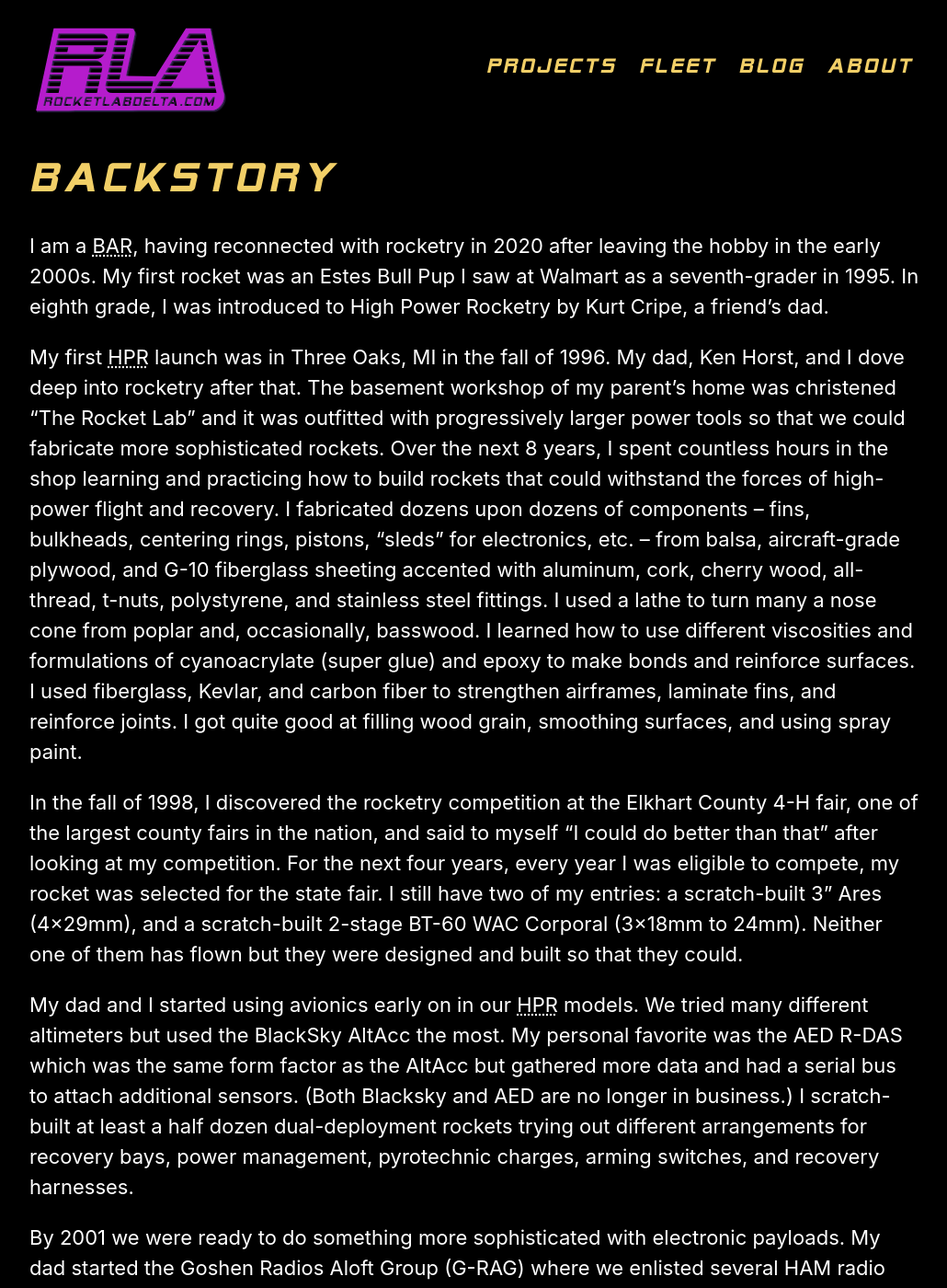
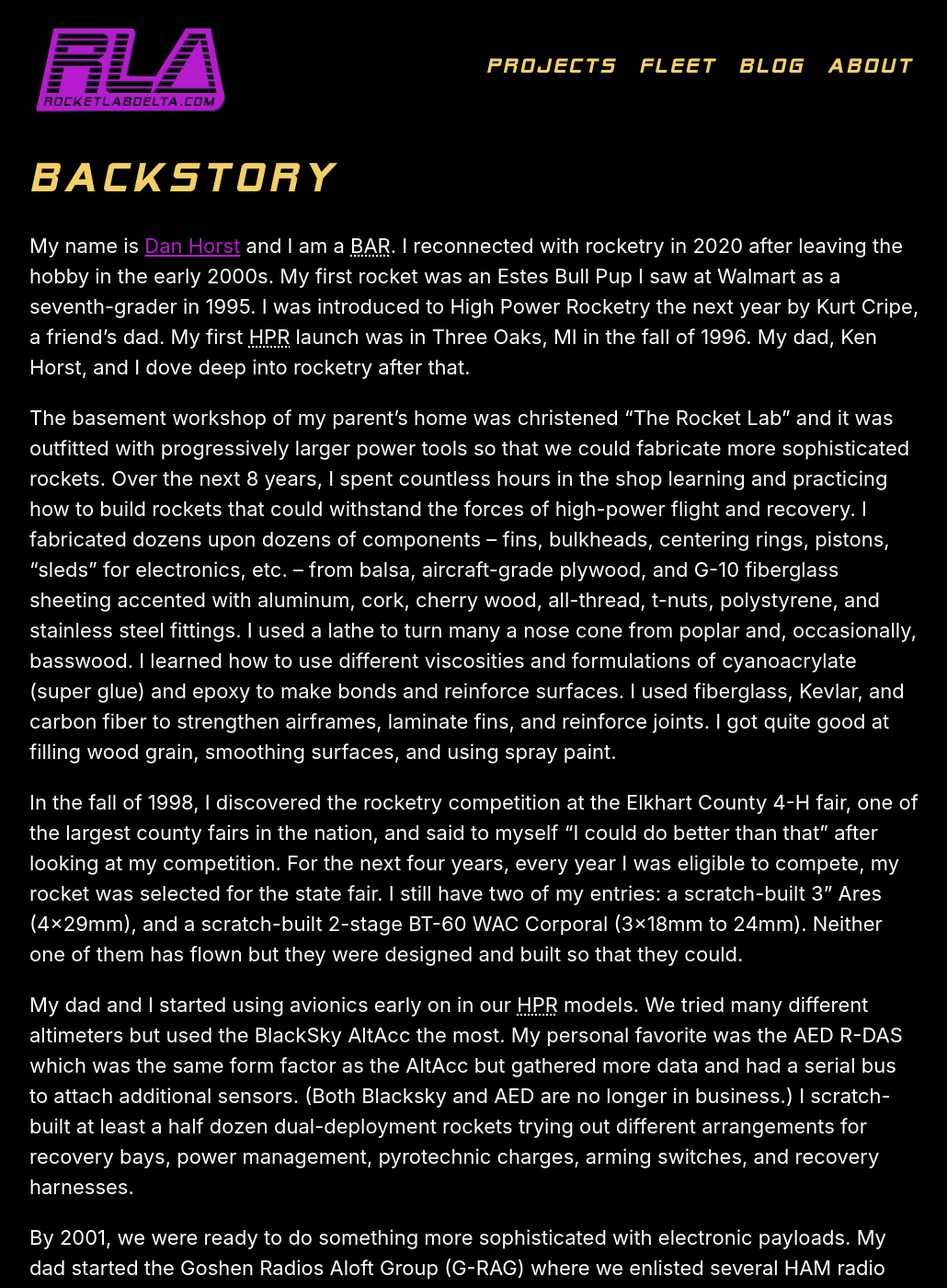
Before and after one commit to rocketlabdelta/rocketlabdelta.com, a Jekyll site: the page built from _posts/2020-01-24-backstory.md, in a window 1280 px wide and 1400 px high. Shown: the whole window at 92% size, without its empty margins (124-1154 px from the left). Built offline with Jekyll 4.4.1, drawn with Linux system fonts in a browser that asks for light colours; some of the changed text lies outside the part shown.

Commit message:
Copy editing

```diff
--- a/_posts/2020-01-24-backstory.md
+++ b/_posts/2020-01-24-backstory.md
@@ -5,12 +5,13 @@
 categories:  essays
 ---
 
-I am a BAR, having reconnected with rocketry in 2020 after leaving the hobby in the early 2000s.
+My name is [Dan Horst][1] and I am a BAR.
+I reconnected with rocketry in 2020 after leaving the hobby in the early 2000s.
 My first rocket was an Estes Bull Pup I saw at Walmart as a seventh-grader in 1995.
-In eighth grade, I was introduced to High Power Rocketry by Kurt Cripe, a friend's dad.
-
+I was introduced to High Power Rocketry the next year by Kurt Cripe, a friend's dad.
 My first HPR launch was in Three Oaks, MI in the fall of 1996.
 My dad, Ken Horst, and I dove deep into rocketry after that.
+
 The basement workshop of my parent's home was christened "The Rocket Lab" and it was outfitted with progressively larger power tools so that we could fabricate more sophisticated rockets.
 Over the next 8 years, I spent countless hours in the shop learning and practicing how to build rockets that could withstand the forces of high-power flight and recovery.
 I fabricated dozens upon dozens of components -- fins, bulkheads, centering rings, pistons, "sleds" for electronics, etc. -- from balsa, aircraft-grade plywood, and G-10 fiberglass sheeting accented with aluminum, cork, cherry wood, all-thread, t-nuts, polystyrene, and stainless steel fittings.
@@ -30,7 +31,7 @@
 (Both Blacksky and AED are no longer in business.)
 I scratch-built at least a half dozen dual-deployment rockets trying out different arrangements for recovery bays, power management, pyrotechnic charges, arming switches, and recovery harnesses.
 
-By 2001 we were ready to do something more sophisticated with electronic payloads.
+By 2001, we were ready to do something more sophisticated with electronic payloads.
 My dad started the Goshen Radios Aloft Group (G-RAG) where we enlisted several HAM radio enthusiasts to help develop a real-time GPS telemetry package that used packet radio over the 2-meter HAM radio band.
 Our final project was featured in the January/February issue of Sport Rocketry in 2002.
 The 3-inch launch vehicle I built for that project flew different payload configurations for several years starting in 2001.
```
Also changed, not shown: other parts of _posts/2020-01-24-backstory.md (+5 -7 lines).
